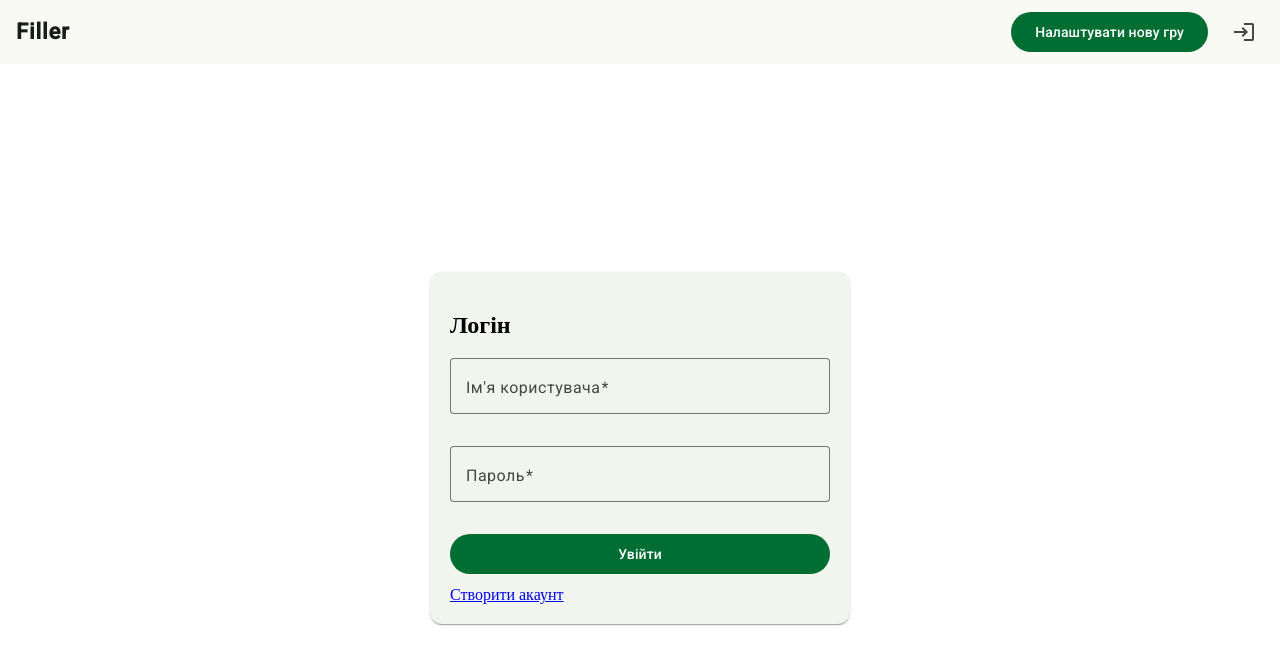
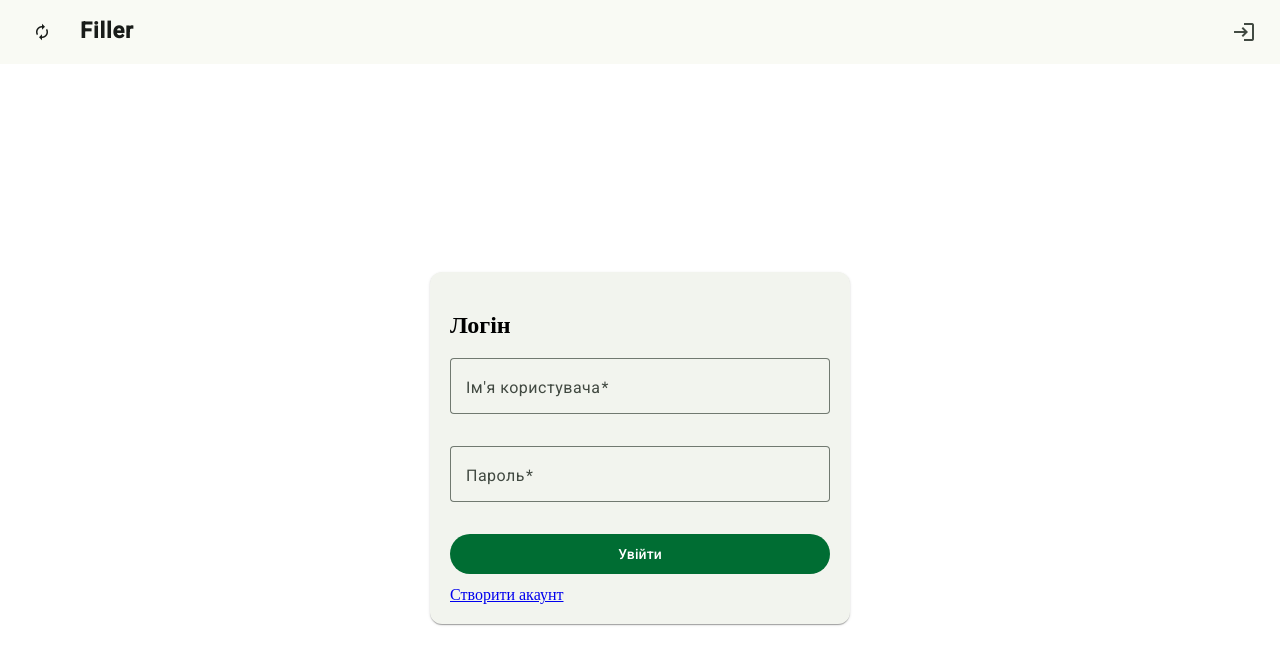
Before and after one commit to VitaliyTyupa/filler, an Angular app: page /login in a window 1280 px wide. Shown: the top 664 px of the page. Built offline with nearby package versions, Linux system fonts and the light colour scheme.

Commit message:
added Auth

```diff
--- a/src/app/main/nav-header/nav-header.component.html
+++ b/src/app/main/nav-header/nav-header.component.html
@@ -1,11 +1,11 @@
 <mat-toolbar>
-  <span class="brand">Filler</span>
+  <div class="logo">
+    <button mat-button (click)="newGame()">
+      <mat-icon>autorenew</mat-icon>
+    </button>
+    <span class="brand">Filler</span>
+  </div>
   <span class="spacer"></span>
-  <div class="actions">
-    <button mat-flat-button color="primary" (click)="newGame()">
-      Налаштувати нову гру
-    </button>
-  </div>
   <ng-container *ngIf="user$ | async as user; else loginAction">
     <div class="auth-actions">
       <span class="username">{{ user.username }}</span>
--- a/src/app/main/nav-header/nav-header.component.ts
+++ b/src/app/main/nav-header/nav-header.component.ts
@@ -1,6 +1,6 @@
 import { Component } from '@angular/core';
 import { Router } from '@angular/router';
-import { CommonModule } from '@angular/common';
+import {CommonModule, NgOptimizedImage} from '@angular/common';
 import { MatToolbar } from '@angular/material/toolbar';
 import { MatButtonModule } from '@angular/material/button';
 import { GameSessionService } from '../../game-session.service';
@@ -15,7 +15,8 @@ import { Observable } from 'rxjs';
     CommonModule,
     MatToolbar,
     MatButtonModule,
-    MatIconModule
+    MatIconModule,
+    NgOptimizedImage
   ],
   templateUrl: './nav-header.component.html',
   styleUrl: './nav-header.component.scss'
```
